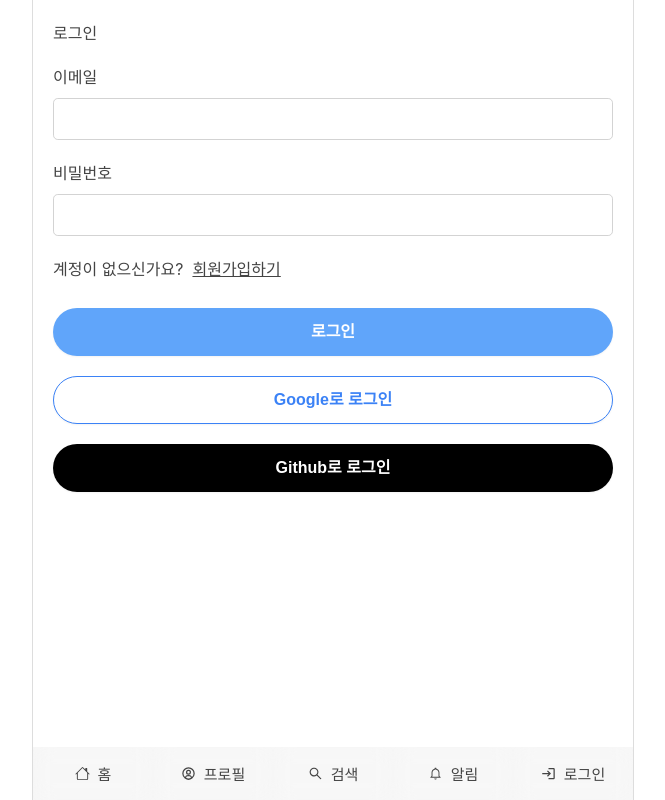
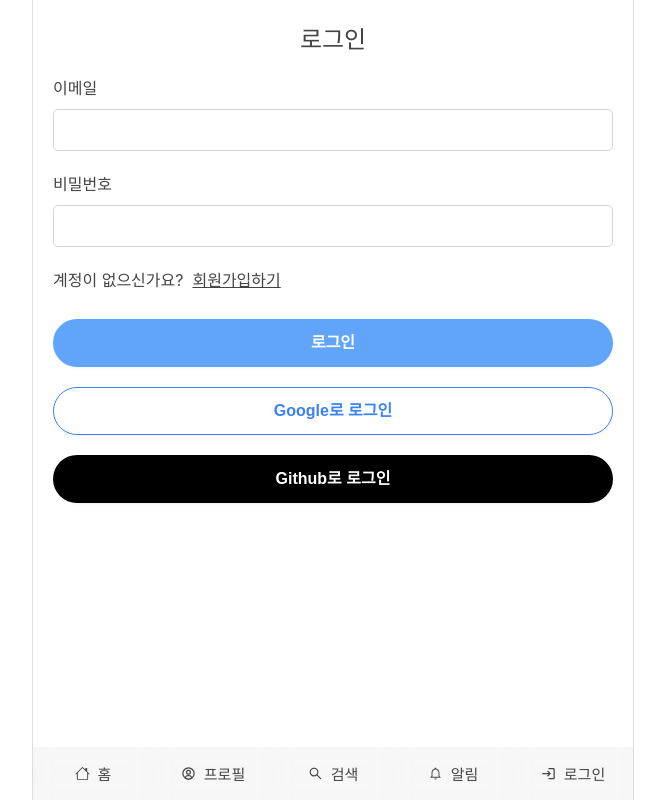
Before and after one commit to kangGayoung/portfolio-react-twitter, a React (Create React App) app: page /users/login in a window 1280 px wide. Shown: the whole page, without its empty margins (307-972 px from the left). Built offline with nearby package versions, Linux system fonts and the light colour scheme; no server answers.

Commit message:
vercer 배포 후 수정

```diff
--- a/src/components/posts/PostBox.tsx
+++ b/src/components/posts/PostBox.tsx
@@ -103,7 +103,7 @@ export default function PostBox({post}: PostBoxProps){
                         <button type="button" className="post_delete"
                             onClick={handleDelete}>{t("BUTTON_DELETE")}</button>
                     <button type="button" className="post_edit">
-                        <Link to={`/posts/edit/${post?.id}`}>{t("BUTTON_EDIT")}t</Link>
+                        <Link to={`/posts/edit/${post?.id}`}>{t("BUTTON_EDIT")}</Link>
                     </button>
                 </>
                 )}
--- a/src/index.scss
+++ b/src/index.scss
@@ -502,6 +502,12 @@ body {
   max-width: 680px;
   padding: 20px;
 
+  &_title {
+    text-align: center;
+    font-size: 24px;
+    font-weight: 500;
+  }
+
   input{
     height: 20px;
     padding: 10px;
```
